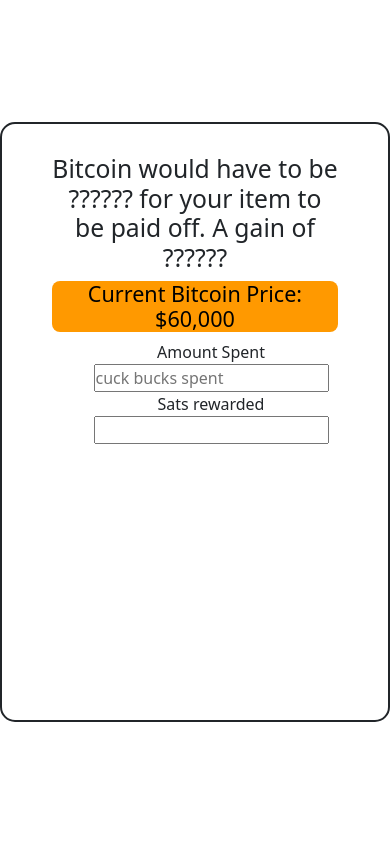
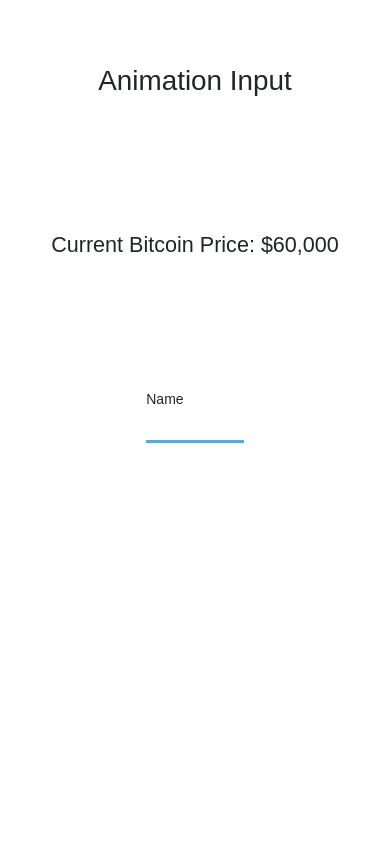
Before and after one commit to figgyfigs/sats-gains-app, a Flask app: page / in a window 390 px wide. Run offline with Flask 2, Linux system fonts and the light colour scheme.

Commit message:
Form fields are much responsive. Need to add one more field.

```diff
--- a/static/css/style.css
+++ b/static/css/style.css
@@ -4,6 +4,140 @@
   box-sizing: border-box;
 }
 
+body {
+  height: 60vh;
+  display: flex;
+  justify-content: space-around;
+  align-items: center;
+  flex-direction: column;
+  font-family: sans-serif;
+}
+
+form {
+  /* width: 50%; */
+  width: 25%;
+  position: relative;
+  overflow: hidden;
+  height: 50px;
+}
+
+/* form {
+  width: 50%;
+  position: relative;
+  height: 50px;
+  overflow: hidden;
+} */
+
+form .amount input {
+  width: 100%;
+  height: 100%;
+  color: #595f6e;
+  padding-top: 20px;
+  border: none;
+  outline: none;
+}
+
+/* form input {
+  width: 100%;
+  height: 100%;
+  color: #595f6e;
+  padding-top: 20px;
+  border: none;
+  outline: none;
+} */
+
+form .amount label {
+  position: absolute;
+  bottom: 0px;
+  left: 0%;
+  width: 100%;
+  height: 100%;
+  pointer-events: none;
+  border-bottom: 1px solid black;
+}
+
+/* form label {
+  position: absolute;
+  bottom: 0px;
+  left: 0%;
+  width: 100%;
+  height: 100%;
+  pointer-events: none;
+  border-bottom: 1px solid black;
+} */
+
+form .amount label::after {
+  content: "";
+  position: absolute;
+  left: 0px;
+  bottom: -1px;
+  height: 100%;
+  width: 100%;
+  border-bottom: 3px solid #5fa8d3;
+  transform: translateX(-100%);
+  transition: transform 0.3s ease;
+}
+
+/* form label::after {
+  content: "";
+  position: absolute;
+  left: 0px;
+  bottom: -1px;
+  height: 100%;
+  width: 100%;
+  border-bottom: 3px solid #5fa8d3;
+  transform: translateX(-100%);
+  transition: transform 0.3s ease;
+} */
+
+.content-name {
+  position: absolute;
+  bottom: 5px;
+  left: 0px;
+  transition: all 0.3s ease;
+}
+
+/* .content-name {
+  position: absolute;
+  bottom: 5px;
+  left: 0px;
+  transition: all 0.3s ease;
+} */
+
+form .amount input:focus + .label-name .content-name, form .amount input:valid + .label-name .content-name {
+  transform: translateY(-130%);
+  font-size: 14px;
+}
+/* form input:focus + .label-name .content-name, form input:valid + .label-name .content-name {
+  transform: translateY(-130%);
+  font-size: 14px;
+} */
+
+form .amount input:focus + .label-name::after, form .amount input:valid + .label-name::after {
+  transform: translate(0%);
+}
+/* form input:focus + .label-name::after, form input:valid + .label-name::after {
+  transform: translate(0%);
+} */
+
+
+
+
+
+
+
+
+
+
+
+
+
+
+
+
+
+
+/*
 body {
   width: 100%;
   height: 100vh;
@@ -29,7 +163,7 @@ body {
 .bitcoin-price {
   position: relative;
   width: 100%;
-  /* overflow: hidden; */
+  overflow: hidden;
   text-align: center;
   border-radius: 8px;
   color: black;
--- a/templates/index.html
+++ b/templates/index.html
@@ -5,20 +5,42 @@
 {% endblock %}
 
 {% block body %}
-  <div class="container">
-    <div class="main-text">
-      {% if submit %}
+  <!-- <div class="container"> -->
+    <!-- <div class="main-text"> -->
+      <!-- {% if submit %}
         <h2>Bitcoin would have to be <span class="output price">${{ price }}</span> for your item to be paid off. A gain of <span class="output percent">{{ percent }}%</span></h2>
       {% else %}
         <h2>Bitcoin would have to be <span class="output price">{{ price }}</span> for your item to be paid off. A gain of <span class="output percent">{{ percent }}</span></h2>
-      {% endif %}
-    </div>
+      {% endif %} -->
+    <!-- </div> -->
+
+    <h1>Animation Input</h1>
 
     <div class="bitcoin-price">
       <h4>Current Bitcoin Price: <span class="current-price">${{ bitcoin_price }}</span></h4>
     </div>
 
-    <div class="form">
+    <form>
+      <div class="amount">
+        <input type="text" name="name" />
+        <label class="label-name" for="name">
+          <span class="content-name">Name</span>
+        </label>
+      </div>
+
+      <!-- <div class="reward">
+        <input type="text" name="name" required />
+        <label class="label-amount" for="amount">
+          <span class="content-amount">Sats back</span>
+        </label>
+      </div> -->
+    </form>
+
+
+
+
+
+    <!-- <div class="form">
       <form>
         <ul class="form-style">
             <li>
@@ -31,7 +53,7 @@
             </li>
         </ul>
       </form>
-    </div>
+    </div> -->
 
     <!-- <div class="form">
         <form method="POST">
@@ -65,5 +87,5 @@
 	    <button type="submit" class="btn btn-primary">Submit</button>
         </form>
     </div> -->
-  </div>
+  <!-- </div> -->
 {% endblock %}
```
